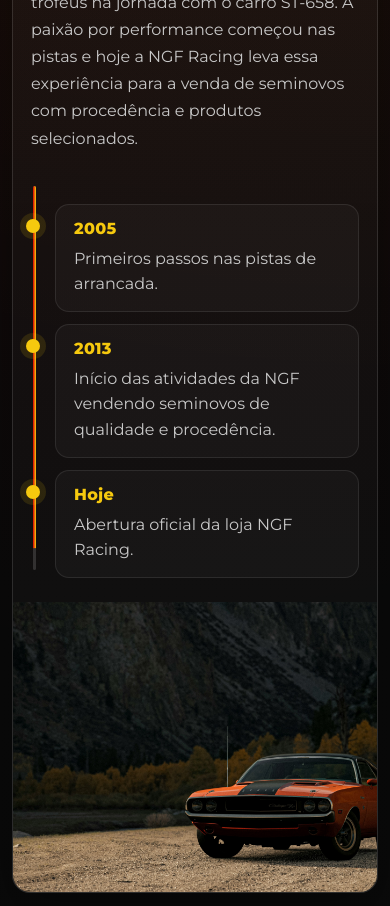
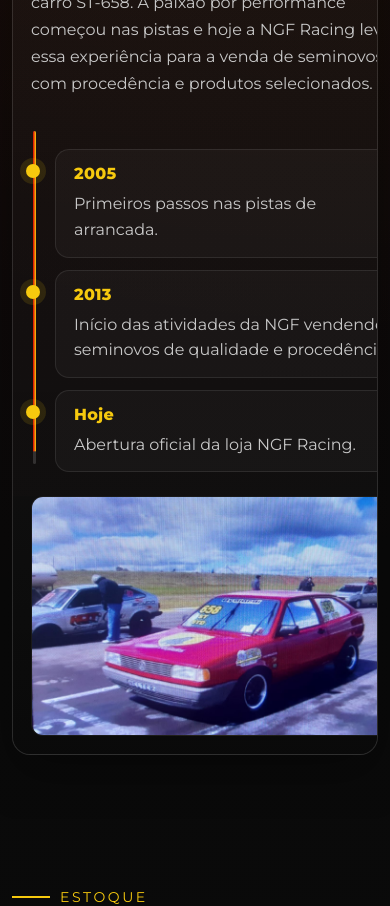
Before and after one commit to gustavosantos04/ngfracingSite, a Next.js app in the folder ngfracing/: page / in a window 390 px wide. Shown: the part 1120-2026 px from the top of the page. Built offline with nearby package versions, Linux system fonts and the light colour scheme; no server answers; the database is empty.

Commit message:
feat: melhora transicoes, galeria de detalhes e opcionais no admin

```diff
--- a/ngfracing/app/globals.css
+++ b/ngfracing/app/globals.css
@@ -42,6 +42,11 @@ body {
   position: relative;
   z-index: 1;
   min-height: 100vh;
+  isolation: isolate;
+}
+
+.page-transition-layer.is-covering {
+  pointer-events: none;
 }
 
 html.lenis,
@@ -660,9 +665,30 @@ textarea {
 }
 
 .about-media {
-  min-height: 360px;
+  display: flex;
+  align-items: center;
+  justify-content: center;
+  padding: 24px;
+  background: linear-gradient(180deg, rgba(14, 14, 14, 0.88), rgba(8, 8, 8, 0.74));
+}
+
+.about-media-frame {
   position: relative;
-  background: linear-gradient(180deg, rgba(14, 14, 14, 0.88), rgba(8, 8, 8, 0.74));
+  width: 100%;
+  min-height: 320px;
+  aspect-ratio: 1.45 / 1;
+  overflow: hidden;
+  border-radius: calc(var(--radius) - 6px);
+  border: 1px solid rgba(255, 255, 255, 0.08);
+  background:
+    radial-gradient(circle at 50% 10%, rgba(246, 201, 14, 0.08), transparent 34%),
+    rgba(6, 6, 6, 0.92);
+  box-shadow: inset 0 0 0 1px rgba(255, 255, 255, 0.03);
+}
+
+.about-media-image {
+  object-fit: cover;
+  object-position: center 24%;
 }
 
 .timeline {
@@ -1196,7 +1222,7 @@ textarea {
 
 .car-gallery-main {
   position: relative;
-  min-height: 480px;
+  min-height: clamp(440px, 54vw, 680px);
   overflow: hidden;
   background: linear-gradient(180deg, rgba(14, 14, 14, 0.92), rgba(8, 8, 8, 0.78));
 }
@@ -1204,6 +1230,21 @@ textarea {
 .car-gallery-stage {
   position: absolute;
   inset: 0;
+}
+
+.car-gallery-stage-media {
+  position: absolute;
+  inset: clamp(12px, 2vw, 24px);
+  border-radius: calc(var(--radius) - 4px);
+  overflow: hidden;
+  background:
+    radial-gradient(circle at 50% 18%, rgba(246, 201, 14, 0.08), transparent 32%),
+    linear-gradient(180deg, rgba(16, 16, 16, 0.96), rgba(8, 8, 8, 0.94));
+}
+
+.car-gallery-stage-image {
+  object-fit: contain;
+  object-position: center;
 }
 
 .car-gallery-hud {
@@ -1331,6 +1372,139 @@ textarea {
   padding-inline: 14px;
 }
 
+.details-layout {
+  grid-template-columns: minmax(0, 1.28fr) minmax(320px, 0.82fr);
+  gap: 22px;
+}
+
+.detail-gallery-panel,
+.detail-sidebar {
+  min-width: 0;
+}
+
+.detail-specs-grid {
+  display: grid;
+  grid-template-columns: repeat(2, minmax(0, 1fr));
+  gap: 12px;
+  margin-top: 18px;
+}
+
+.detail-feature-list {
+  display: grid;
+  gap: 10px;
+  margin: 0;
+  padding-left: 20px;
+  line-height: 1.7;
+}
+
+.car-card-feature-list {
+  display: flex;
+  gap: 8px;
+  flex-wrap: wrap;
+}
+
+.car-card-feature {
+  display: inline-flex;
+  align-items: center;
+  min-height: 32px;
+  padding: 0 12px;
+  border-radius: 999px;
+  background: rgba(255, 255, 255, 0.06);
+  border: 1px solid rgba(255, 255, 255, 0.08);
+  color: rgba(255, 255, 255, 0.82);
+  font-size: 0.8rem;
+  font-weight: 700;
+}
+
+.feature-picker-panel {
+  display: grid;
+  gap: 14px;
+}
+
+.feature-picker-head {
+  display: flex;
+  align-items: flex-start;
+  justify-content: space-between;
+  gap: 14px;
+  flex-wrap: wrap;
+}
+
+.feature-picker-copy {
+  margin: 6px 0 0;
+}
+
+.feature-picker-title {
+  font-size: 0.92rem;
+  font-weight: 700;
+}
+
+.feature-picker-count {
+  display: inline-flex;
+  align-items: center;
+  min-height: 38px;
+  padding: 0 12px;
+  border-radius: 999px;
+  background: rgba(255, 255, 255, 0.06);
+  color: rgba(255, 255, 255, 0.84);
+  font-size: 0.82rem;
+  font-weight: 800;
+}
+
+.feature-picker-grid {
+  display: grid;
+  grid-template-columns: repeat(auto-fit, minmax(170px, 1fr));
+  gap: 10px;
+}
+
+.feature-option {
+  display: flex;
+  align-items: center;
+  gap: 12px;
+  min-height: 52px;
+  padding: 0 14px;
+  border: 1px solid rgba(255, 255, 255, 0.08);
+  border-radius: 14px;
+  background: rgba(255, 255, 255, 0.03);
+  cursor: pointer;
+  transition: transform 0.2s ease, border-color 0.2s ease, background-color 0.2s ease;
+}
+
+.feature-option input {
+  width: 18px;
+  height: 18px;
+  margin: 0;
+  accent-color: var(--yellow);
+}
+
+.feature-option span {
+  font-size: 0.92rem;
+  font-weight: 700;
+}
+
+.feature-option.is-selected {
+  border-color: rgba(246, 201, 14, 0.52);
+  background: linear-gradient(180deg, rgba(246, 201, 14, 0.14), rgba(215, 0, 0, 0.06));
+}
+
+.feature-preview {
+  display: flex;
+  gap: 8px;
+  flex-wrap: wrap;
+}
+
+.feature-preview-chip {
+  display: inline-flex;
+  align-items: center;
+  min-height: 30px;
+  padding: 0 10px;
+  border-radius: 999px;
+  background: rgba(246, 201, 14, 0.12);
+  border: 1px solid rgba(246, 201, 14, 0.22);
+  color: #ffe58d;
+  font-size: 0.78rem;
+  font-weight: 800;
+}
+
 .input-with-suffix,
 .input-with-prefix {
   position: relative;
@@ -1573,7 +1747,7 @@ textarea {
   }
 
   .about-media {
-    min-height: 290px;
+    padding: 18px;
   }
 
   .desktop-nav {
@@ -1585,7 +1759,7 @@ textarea {
   }
 
   .car-gallery-main {
-    min-height: 360px;
+    min-height: 420px;
   }
 
   .site-footer-main {
@@ -1598,6 +1772,11 @@ textarea {
   .picker-toolbar {
     grid-template-columns: 1fr;
   }
+
+  .details-layout,
+  .detail-specs-grid {
+    grid-template-columns: 1fr;
+  }
 }
 
 @media (max-width: 640px) {
@@ -1613,6 +1792,15 @@ textarea {
   .about-content,
   .contact-content {
     padding: 24px 18px;
+  }
+
+  .about-media {
+    padding: 0 18px 18px;
+  }
+
+  .about-media-frame {
+    min-height: 240px;
+    aspect-ratio: 16 / 10;
   }
 
   .contact-cards {
@@ -1700,4 +1888,21 @@ textarea {
     width: auto;
     min-width: 0;
   }
-}
+
+  .car-gallery-main {
+    min-height: 360px;
+  }
+
+  .car-gallery-stage-media {
+    inset: 10px;
+  }
+
+  .gallery-nav {
+    width: 40px;
+    height: 40px;
+  }
+
+  .feature-picker-grid {
+    grid-template-columns: 1fr;
+  }
+}
--- a/ngfracing/components/site/AboutSection.tsx
+++ b/ngfracing/components/site/AboutSection.tsx
@@ -18,15 +18,17 @@ export async function AboutSection() {
             <AboutTimeline items={siteCopy.about.timeline} />
           </div>
           <div className="about-media">
+            <div className="about-media-frame">
               <Image
                 src={settings.aboutImage}
-              alt="Imagem da história da NGF Racing"
+                alt="Imagem da histÃ³ria da NGF Racing"
                 fill
                 sizes="(max-width: 900px) 100vw, 40vw"
                 placeholder="blur"
                 blurDataURL={sharedImageBlurDataUrl}
-              style={{ objectFit: "cover" }}
+                className="about-media-image"
               />
+            </div>
           </div>
         </div>
       </div>
--- a/ngfracing/components/site/CarCard.tsx
+++ b/ngfracing/components/site/CarCard.tsx
@@ -82,6 +82,16 @@ export function CarCard({ car }: { car: PublicCar }) {
           ))}
         </div>
 
+        {car.features.length > 0 ? (
+          <div className="car-card-feature-list">
+            {car.features.slice(0, 3).map((feature) => (
+              <span key={feature} className="car-card-feature">
+                {feature}
+              </span>
+            ))}
+          </div>
+        ) : null}
+
         <div className="inline-actions">
           <Link href={`/estoque/${car.slug}`} className="button-primary">
             Ver detalhes
--- a/ngfracing/components/site/CarGallery.tsx
+++ b/ngfracing/components/site/CarGallery.tsx
@@ -97,6 +97,7 @@ export function CarGallery({ car }: { car: PublicCar }) {
             exit="exit"
             transition={reduceMotion ? { duration: 0 } : { duration: 0.55, ease: [0.19, 1, 0.22, 1] }}
           >
+            <div className="car-gallery-stage-media">
               <Image
                 src={activeImage.url}
                 alt={activeImage.alt}
@@ -104,9 +105,10 @@ export function CarGallery({ car }: { car: PublicCar }) {
                 priority={activeIndex === 0}
                 placeholder="blur"
                 blurDataURL={sharedImageBlurDataUrl}
-              sizes="(max-width: 900px) 100vw, 50vw"
-              style={{ objectFit: "cover" }}
+                sizes="(max-width: 900px) 100vw, 58vw"
+                className="car-gallery-stage-image"
               />
+            </div>
           </motion.div>
         </AnimatePresence>
 
--- a/ngfracing/components/site/PageTransitionShell.tsx
+++ b/ngfracing/components/site/PageTransitionShell.tsx
@@ -1,32 +1,72 @@
 "use client";
 
-import { AnimatePresence, motion, useReducedMotion } from "framer-motion";
+import { motion, useReducedMotion } from "framer-motion";
+import { useEffect, useRef, useState } from "react";
 import { useRouteTransitionState } from "@/components/site/GlobalRouteTransition";
 
 export function PageTransitionShell({ children }: { children: React.ReactNode }) {
-  const { routeKey } = useRouteTransitionState();
+  const { phase, routeKey } = useRouteTransitionState();
   const reduceMotion = useReducedMotion();
+  const pendingRouteRef = useRef<{ routeKey: string; children: React.ReactNode } | null>(null);
+  const [visibleRoute, setVisibleRoute] = useState({
+    routeKey,
+    children
+  });
+
+  useEffect(() => {
+    if (routeKey === visibleRoute.routeKey) {
+      return;
+    }
+
+    if (phase === "covering" || phase === "idle") {
+      pendingRouteRef.current = null;
+      setVisibleRoute({ routeKey, children });
+      return;
+    }
+
+    pendingRouteRef.current = { routeKey, children };
+  }, [children, phase, routeKey, visibleRoute.routeKey]);
+
+  useEffect(() => {
+    if (phase !== "covering" || !pendingRouteRef.current || pendingRouteRef.current.routeKey === visibleRoute.routeKey) {
+      return;
+    }
+
+    setVisibleRoute(pendingRouteRef.current);
+    pendingRouteRef.current = null;
+  }, [phase, visibleRoute.routeKey]);
 
   return (
-    <AnimatePresence initial={false} mode="wait">
     <motion.div
-        key={routeKey}
-        className="page-transition-layer"
-        initial={reduceMotion ? { opacity: 1 } : { opacity: 0, y: 18 }}
-        animate={{ opacity: 1, y: 0 }}
-        exit={reduceMotion ? { opacity: 1 } : { opacity: 0, y: -10 }}
+      key={visibleRoute.routeKey}
+      className={`page-transition-layer${phase === "covering" ? " is-covering" : ""}`}
+      initial={
+        reduceMotion || phase === "idle"
+          ? false
+          : {
+              opacity: 0.18,
+              y: 24,
+              scale: 0.985,
+              filter: "blur(10px)"
+            }
+      }
+      animate={{
+        opacity: 1,
+        y: 0,
+        scale: 1,
+        filter: "blur(0px)"
+      }}
       transition={
         reduceMotion
           ? { duration: 0 }
           : {
-                duration: 0.34,
-                delay: 0.05,
+              duration: 0.42,
+              delay: phase === "revealing" ? 0.08 : 0,
               ease: [0.22, 1, 0.36, 1]
             }
       }
     >
-        {children}
+      {visibleRoute.children}
     </motion.div>
-    </AnimatePresence>
   );
 }
--- a/ngfracing/lib/siteContent.ts
+++ b/ngfracing/lib/siteContent.ts
@@ -12,7 +12,7 @@ export const siteSettings: PublicSiteSettings = {
   aboutTitle: "Nossa historia",
   aboutText:
     "Por mais de 10 anos, aceleramos forte nas pistas de arrancada pelo Rio Grande do Sul e Brasil, conquistando vários troféus na jornada com o carro ST-658. A paixão por performance começou nas pistas e hoje a NGF Racing leva essa experiência para a venda de seminovos com procedência e produtos selecionados.",
-  aboutImage: "/branding/carro-corrida-antigo.jpg",
+  aboutImage: "/branding/carrocorrida.jpg",
   phoneWhatsapp: "5551999866578",
   phoneDisplay: "(51) 99986-6578",
   contactEmail: "ngfracing@hotmail.com",
```
Also changed, not shown: ngfracing/app/admin/actions.ts (+20 -5 lines), ngfracing/app/estoque/[slug]/page.tsx (+7 -12 lines), ngfracing/app/produtos/[slug]/page.tsx (+6 -11 lines), ngfracing/components/admin/CarEditorForm.tsx (+76 -3 lines), ngfracing/components/site/ProductGallery.tsx (+5 -3 lines), ngfracing/lib/constants.ts (+21 -0 lines), ngfracing/public/branding/carrocorrida.jpg (renamed from ngfracing/public/cars/carrocorrida.jpg), 1 other file (tests, documents, lock files or other folders). Lines whose indentation alone changed are shown as unchanged.
